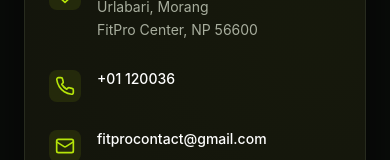
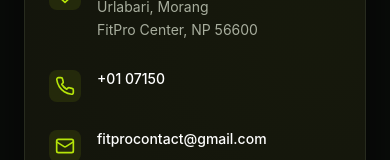
Before and after one commit to aryanstha-tech/FitPro, a Next.js app in the folder frontend/: page /contact in a window 390 px wide. Shown: the part 493-653 px from the top of the page. Built offline with nearby package versions, Linux system fonts and the light colour scheme; no server answers.

Commit message:
phone-number

```diff
--- a/frontend/app/contact/page.tsx
+++ b/frontend/app/contact/page.tsx
@@ -164,10 +164,10 @@ export default function ContactPage() {
                   </div>
                   <div>
                     <a
-                      href="tel:+0112003655"
+                      href="tel:+0107150"
                       className="text-sm font-medium text-white hover:text-accent transition-colors"
                     >
-                      +01 120036
+                      +01 07150
                     </a>
                   </div>
                 </div>
```
